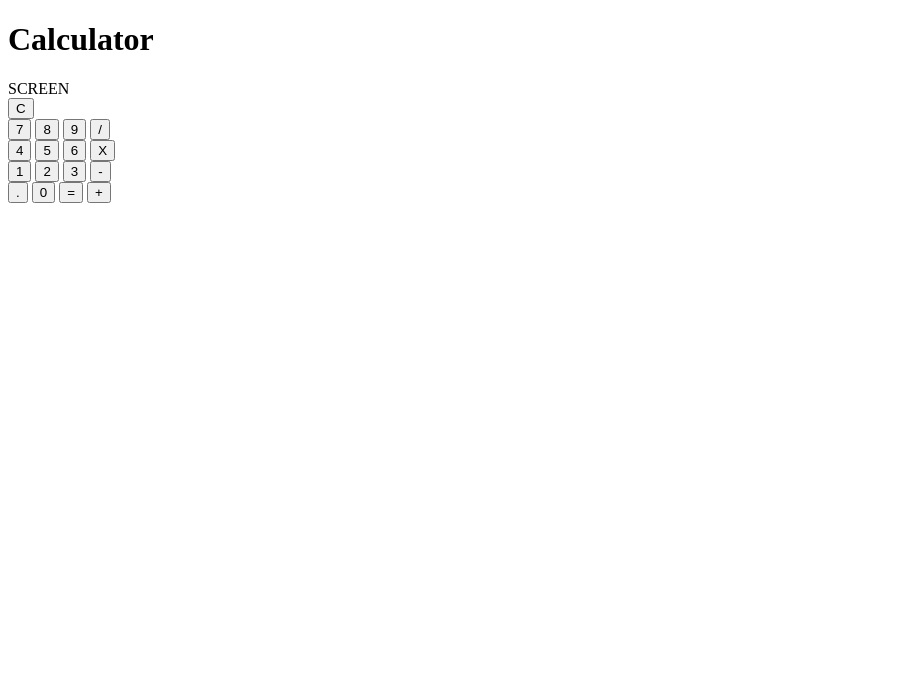
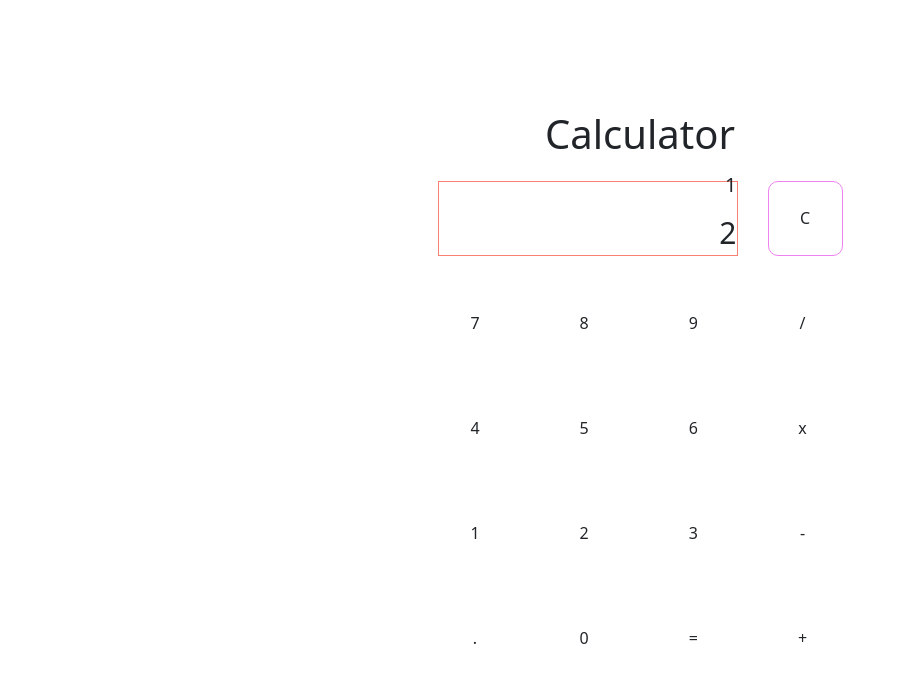
Before and after one commit to amisu-ctr/Calculator-App, a plain HTML site: page index.html in a window 1280 px wide. Shown: the whole page, without its empty margins (0-898 px from the left). Drawn offline with nearby package versions, Linux system fonts and the light colour scheme.

Commit message:
Add styling

```diff
--- a/index.html
+++ b/index.html
@@ -5,38 +5,42 @@
     <meta http-equiv="X-UA-Compatible" content="IE=edge">
     <meta name="viewport" content="width=device-width, initial-scale=1.0">
     <link rel="stylesheet" href="styel.css">
+    <link rel="stylesheet" href="https://cdn.jsdelivr.net/npm/bootstrap@5.3.0-alpha2/dist/css/bootstrap.min.css" rel="stylesheet" integrity="sha384-aFq/bzH65dt+w6FI2ooMVUpc+21e0SRygnTpmBvdBgSdnuTN7QbdgL+OapgHtvPp" crossorigin="anonymous">
     <title>Document</title>
 </head>
 <body>
     <h1>Calculator</h1>
     <div class="">
         <div class="first-row">
-            <div class="screen">SCREEN</div>
-            <button class="clear">C</button>
+            <div id="screen">
+                <div class="previous">1</div>
+                <div class="current">2</div>
+            </div>
+            <button id="clear-btn" class="btn clear">C</button>
         </div>
         <div class="other-rows">
-            <button class="number">7</button>
-            <button class="number">8</button>
-            <button class="number">9</button>
-            <button class="number">/</button>
+            <button class="btn number">7</button>
+            <button class="btn number">8</button>
+            <button class="btn number">9</button>
+            <button class="btn operator">/</button>
         </div>
         <div class="other-rows">
-            <button class="number">4</button>
-            <button class="number">5</button>
-            <button class="number">6</button>
-            <button class="number">X</button>
+            <button class="btn number">4</button>
+            <button class="btn number">5</button>
+            <button class="btn number">6</button>
+            <button class="btn operator">x</button>
         </div>
         <div class="other-rows">
-            <button class="number">1</button>
-            <button class="number">2</button>
-            <button class="number">3</button>
-            <button class="number">-</button>
+            <button class="btn number">1</button>
+            <button class="btn number">2</button>
+            <button class="btn number">3</button>
+            <button class="btn operator">-</button>
         </div>
         <div class="other-rows">
-            <button class="number">.</button>
-            <button class="number">0</button>
-            <button class="number">=</button>
-            <button class="number">+</button>
+            <button class="btn decimal">.</button>
+            <button class="btn number">0</button>
+            <button class="btn equal">=</button>
+            <button class="btn operator">+</button>
         </div>
     </div>
 
--- a/styel.css
+++ b/styel.css
@@ -0,0 +1,82 @@
+body {
+    display: flex;
+    justify-content: center;
+    align-items: center;
+    flex-direction: column;
+    width: 100vw;
+    height: 100vh;
+}
+
+.btn {
+    height: 75px;
+    width: 75px;
+    margin: 15px;
+    font-size: 40px;
+}
+
+.number {
+    border: 1px solid greenyellow;
+    border-radius:10px;
+}
+
+.number:hover {
+    background-color: palegreen;
+}
+
+.operator {
+    border: 1px solid steelblue;
+    border-radius: 10px;
+}
+.operator:hover {
+    background-color: paleturquoise;
+}
+
+.decimal {
+    border: 1px solid gold;
+    border-radius: 10px;
+}
+.decimal:hover {
+    background-color: palegoldenrod;
+}
+
+.equal {
+    border: 1px solid pink;
+    border-radius: 10px;
+}
+.equal:hover {
+    background-color: plum;
+}
+
+#clear-btn {
+    border: 1px solid violet;
+    border-radius: 10px
+}
+#clear-btn:hover {
+    background-color: palevioletred;
+}
+
+.first-row {
+    display:  flex;
+    justify-content: center;
+    align-items: center;
+    flex-direction: row;
+}
+
+#screen {
+    width: 300px;
+    border: 1px solid salmon;
+    height: 75px;
+    margin: 15px;
+    display: flex;
+    flex-direction: column;
+    align-items: flex-end;
+    justify-content: flex-end;
+}
+
+.previous{
+    font-size: 20px;
+}
+.current {
+    font-size: 30px;
+    margin-top: 10px;
+}
```
